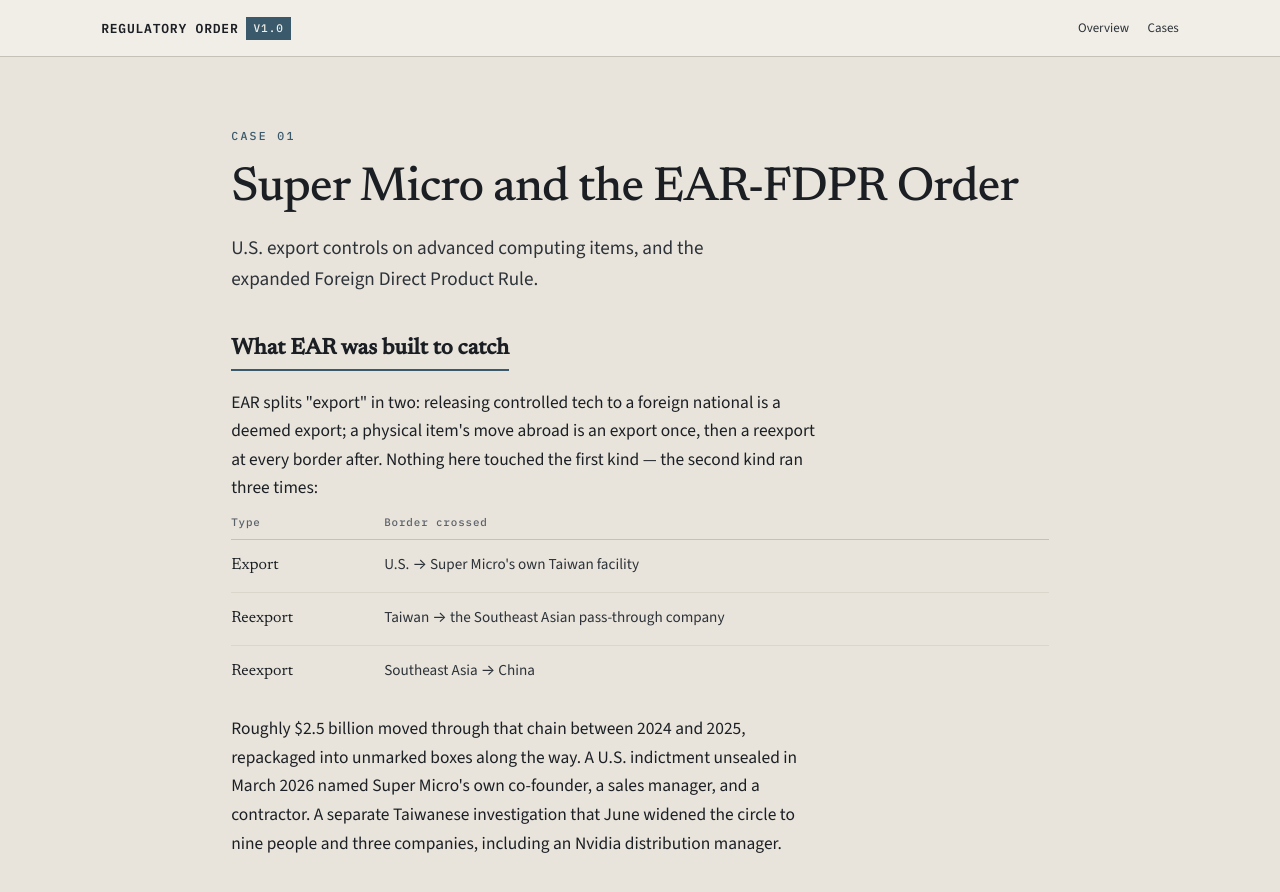
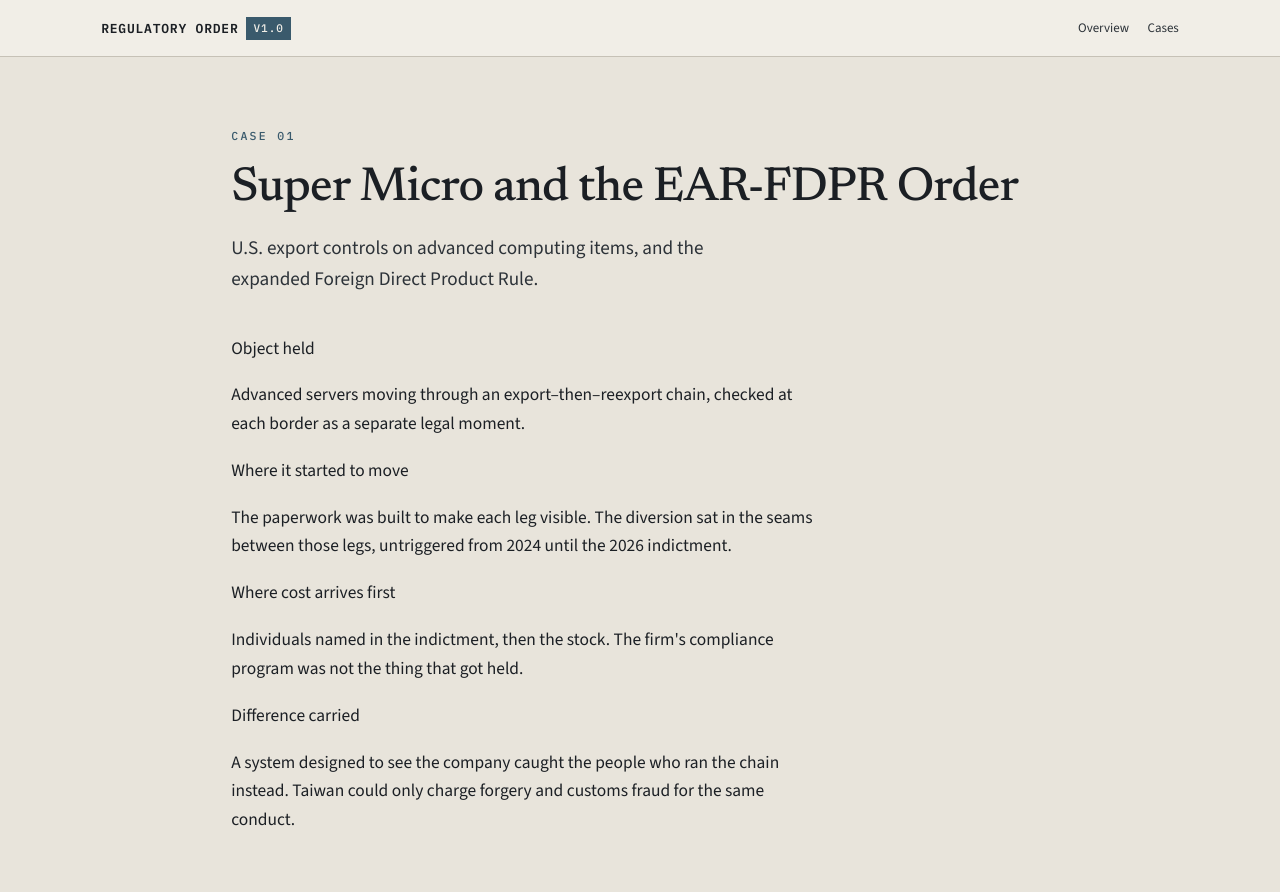
Before and after one commit to GaeunLim01/regulatory-order, a Jekyll site: the page built from cases/supermicro/index.html, in a window 1280 px wide and 900 px high. Shown: the top 892 px of the window. Built offline with Jekyll 4.4.1, drawn with Linux system fonts in a browser that asks for light colours.

Commit message:
Add files via upload

```diff
--- a/cases/supermicro/index.html
+++ b/cases/supermicro/index.html
@@ -6,6 +6,29 @@
 regulatory_subject: U.S. export controls on advanced computing items, and the expanded Foreign Direct Product Rule.
 description: Advanced servers under export control, diverted through an intermediary chain. Read for where the rule's own visibility broke, and who ended up carrying the difference between what the compliance system was built to catch and what it actually caught.
 ---
+
+<section class="csection">
+  <div class="chero__shell">
+    <div class="dfour">
+      <div class="dfour__cell">
+        <p class="dfour__k">Object held</p>
+        <p class="dfour__v">Advanced servers moving through an export–then–reexport chain, checked at each border as a separate legal moment.</p>
+      </div>
+      <div class="dfour__cell">
+        <p class="dfour__k">Where it started to move</p>
+        <p class="dfour__v">The paperwork was built to make each leg visible. The diversion sat in the seams between those legs, untriggered from 2024 until the 2026 indictment.</p>
+      </div>
+      <div class="dfour__cell">
+        <p class="dfour__k">Where cost arrives first</p>
+        <p class="dfour__v">Individuals named in the indictment, then the stock. The firm's compliance program was not the thing that got held.</p>
+      </div>
+      <div class="dfour__cell">
+        <p class="dfour__k">Difference carried</p>
+        <p class="dfour__v">A system designed to see the company caught the people who ran the chain instead. Taiwan could only charge forgery and customs fraud for the same conduct.</p>
+      </div>
+    </div>
+  </div>
+</section>
 
 <section class="csection">
   <div class="chero__shell">
```
